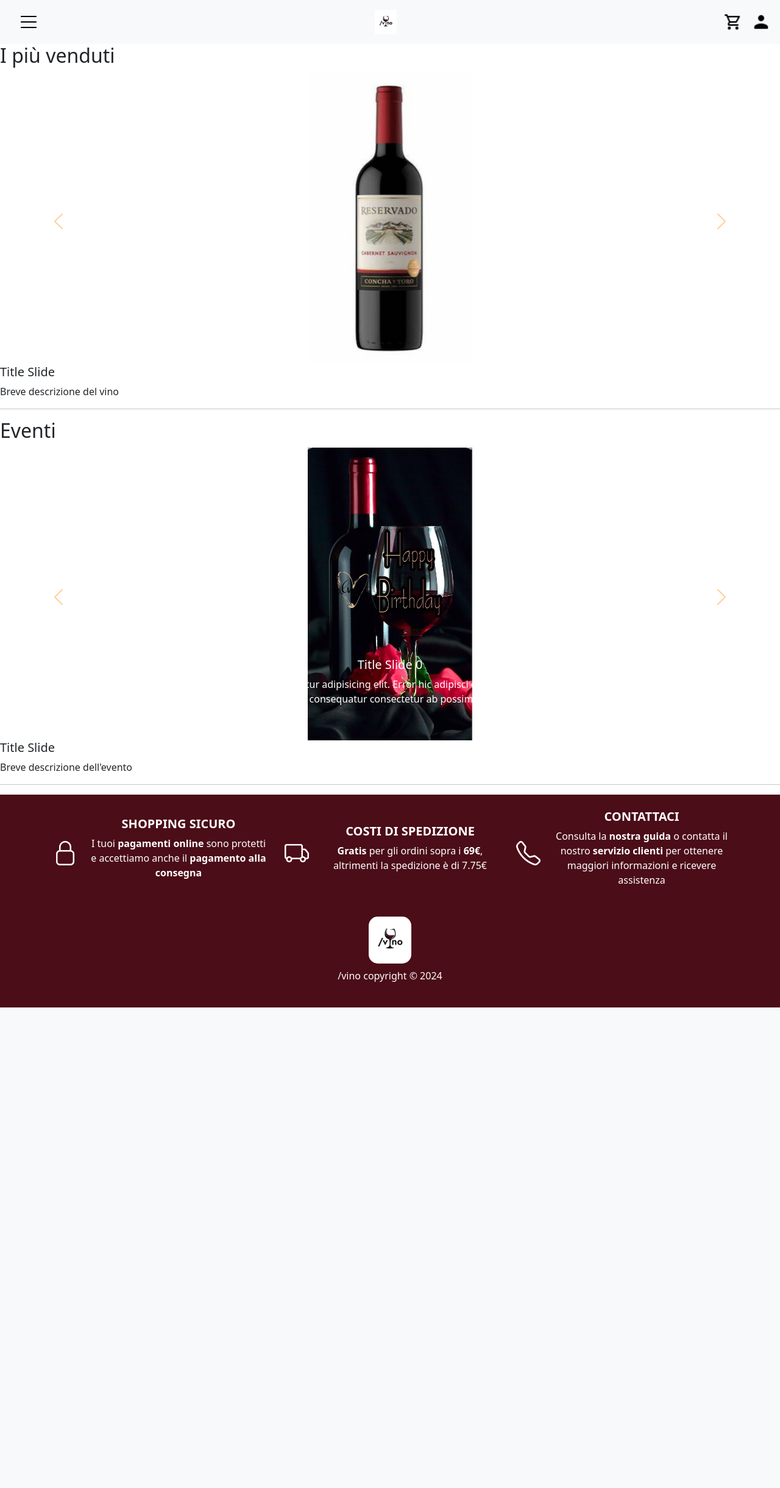
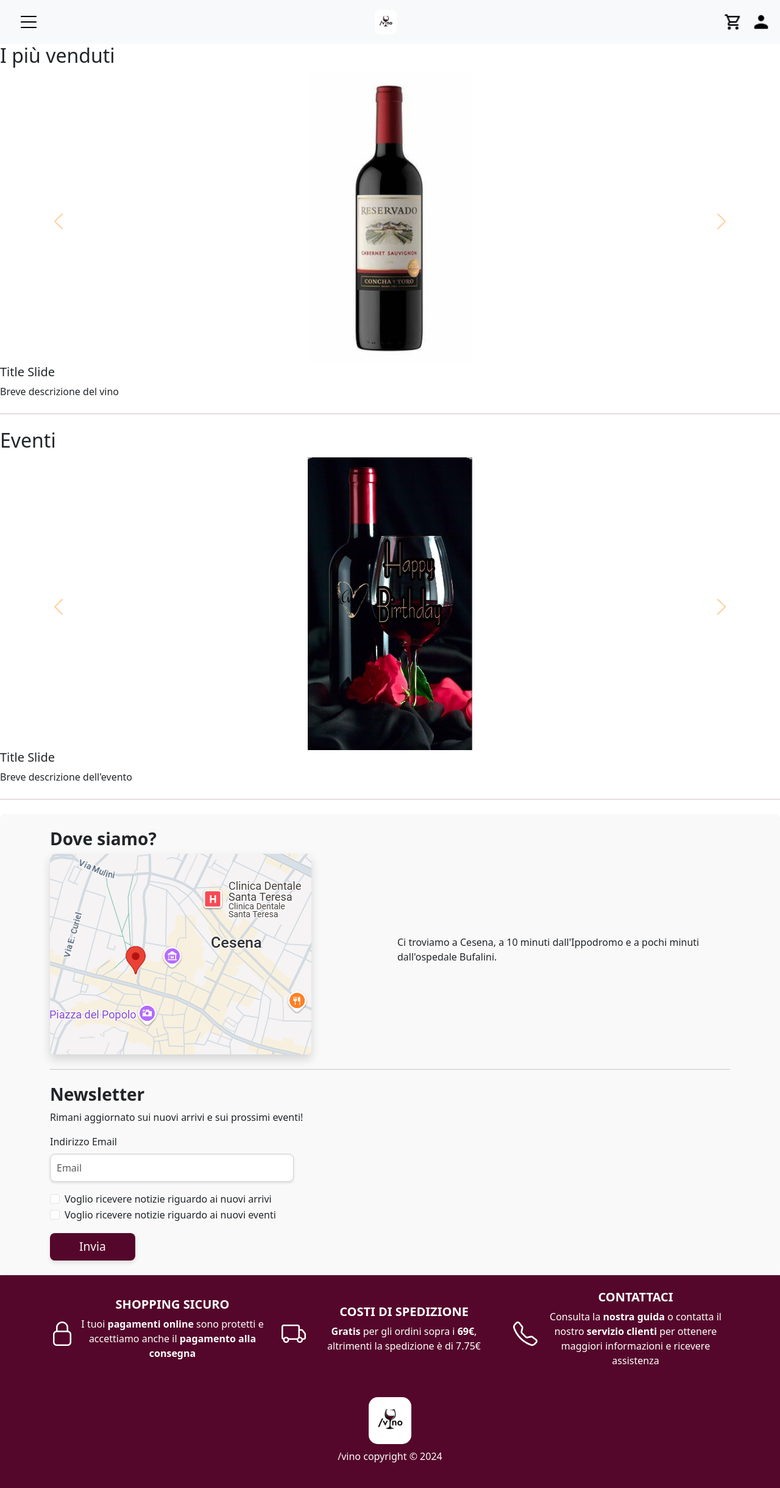
Before and after one commit to robertop03/ElaboratoTecnologieWeb, a PHP site: page /html/index.html in a window 1280 px wide. Shown: the whole page at 61% size. Before the commit the page ends 1652 px from the top, so only its background shows below. Run offline with PHP 8.4, Linux system fonts and the light colour scheme.

Commit message:
Creata l'aside della pagina index.html e le corrispondenti regole di stile in style.css

```diff
--- a/css/style.css
+++ b/css/style.css
@@ -1,3 +1,7 @@
+body > hr {
+    border-color: #54072a;
+}
+
 /*
 * Frecce prev e next dei caroselli
 */
@@ -20,7 +24,7 @@
 * Footer
 */
 .custom-footer {
-    background-color: #4b0d17; /* Colore simile a quello dello screenshot */
+    background-color: #54072a;
 }
 
 .custom-footer > h5 {
@@ -33,14 +37,53 @@
 }
 
 .custom-footer > i {
-    color: white;
+    color: #f9f9f9;
 }
 
 .logo-footer {
     max-width: 70px;
-    border-radius: 15px; /* Arrotondamento minimo */
+    border-radius: 15px;
 }
 
 .d-flex.align-items-center > i {
-    min-width: 50px; /* Assicura uno spazio fisso tra icona e testo */
+    min-width: 30px;
 }
+
+/*
+* Aside
+*/
+aside {
+    background-color: #f9f9f9;
+    border-radius: 8px;
+}
+
+img {
+    max-width: 100%;
+    border-radius: 8px;
+}
+
+button[type="submit"] {
+    background-color: #54072a;
+    color: #f9f9f9;
+    border: none;
+    border-radius: 8px;
+    padding: 10px 20px;
+    font-size: 1.2rem;
+    cursor: pointer;
+    box-shadow: 0 4px 6px rgba(0, 0, 0, 0.1);
+    transition: background-color 0.3s ease;
+}
+
+button[type="submit"]:hover {
+    background-color: #6a0935;
+}
+
+input[type="email"] {
+    width: 60%;
+    max-width: 400px;
+    padding: 10px;
+    border: 1px solid #ccc;
+    border-radius: 8px;
+    font-size: 1rem;
+    box-shadow: 0 2px 4px rgba(0, 0, 0, 0.1);
+}
--- a/html/index.html
+++ b/html/index.html
@@ -54,7 +54,7 @@
     </div>
     <!-- END CAROUSEL BEST SELLER PRODUCTS -->
 
-    <hr class="border-dark">
+    <hr class="styled-divider my-4">
 
     <!-- CAROUSEL EVENTS -->
     <div class="carousel slide" id="carouselEvents" data-bs-wrap="true">
@@ -62,24 +62,12 @@
         <div class="carousel-inner">
             <div class="carousel-item active">
                 <img src="../resources/img/evento1.png" alt="Natale" class="d-block w-70 h-50">
-                <div class="carousel-caption d-none d-md-block">
-                    <h5>Title Slide 0</h5>
-                    <p>Lorem ipsum dolor, sit amet consectetur adipisicing elit. Error hic adipisci esse id nulla dolorem, officiis nesciunt magnam iure pariatur quaerat tempore consequatur consectetur ab possimus assumenda maiores, corporis officia.</p>
-                </div>
             </div>
             <div class="carousel-item">
                 <img src="../resources/img/evento2.png" alt="Black Friday" class="d-block w-70 h-50">
-                <div class="carousel-caption d-none d-md-block">
-                    <h5>Title Slide 1</h5>
-                    <p>Lorem ipsum dolor, sit amet consectetur adipisicing elit. Error hic adipisci esse id nulla dolorem, officiis nesciunt magnam iure pariatur quaerat tempore consequatur consectetur ab possimus assumenda maiores, corporis officia.</p>
-                </div>
             </div>
             <div class="carousel-item">
                 <img src="../resources/img/evento3.png" alt="Capodanno" class="d-block w-70 h-50">
-                <div class="carousel-caption d-none d-md-block">
-                    <h5>Title Slide 0</h5>
-                    <p>Lorem ipsum dolor, sit amet consectetur adipisicing elit. Error hic adipisci esse id nulla dolorem, officiis nesciunt magnam iure pariatur quaerat tempore consequatur consectetur ab possimus assumenda maiores, corporis officia.</p>
-                </div>
             </div>
         </div>
 
@@ -101,8 +89,47 @@
     </div>
     <!-- END CAROUSEL EVENTS -->
 
-    <hr class="border-dark">
+    <hr class="styled-divider my-4">
 
+    <!-- ASIDE -->
+    <aside class="p-4">
+        <div class="container">
+            <h3 class="fw-bold">Dove siamo?</h3>
+            <div class="row align-items-center mb-4">
+                <div class="col-md-6">
+                    <a href="https://maps.app.goo.gl/qrVCVyX85zjw7Xta6" target="_blank">
+                        <img src="../resources/img/maps.png" alt="Mappa Cesena" class="img-fluid rounded shadow">
+                    </a>
+                </div>
+                <div class="col-md-6">
+                    <p>Ci troviamo a Cesena, a 10 minuti dall'Ippodromo e a pochi minuti dall'ospedale Bufalini.</p>
+                </div>
+            </div>
+            <hr class="my-4" >
+            <h3 class="fw-bold">Newsletter</h3>
+            <p>Rimani aggiornato sui nuovi arrivi e sui prossimi eventi!</p>
+            <form>
+                <div class="mb-3">
+                    <label for="email" class="form-label">Indirizzo Email</label>
+                    <input type="email" class="form-control" id="email" placeholder="Email" required>
+                </div>
+                <div class="form-check">
+                    <input class="form-check-input" type="checkbox" id="newArrivals">
+                    <label class="form-check-label" for="newArrivals">
+                        Voglio ricevere notizie riguardo ai nuovi arrivi
+                    </label>
+                </div>
+                <div class="form-check">
+                    <input class="form-check-input" type="checkbox" id="events">
+                    <label class="form-check-label" for="events">
+                        Voglio ricevere notizie riguardo ai nuovi eventi
+                    </label>
+                </div>
+                <button type="submit" class="btn mt-3 px-5 py-2">Invia</button>
+            </form>
+        </div>
+    </aside>
+    <!-- END ASIDE -->
 
     <!-- FOOTER -->
     <footer class="text-white py-4 custom-footer">
```
Also changed, not shown: resources/img/maps.png (added).
